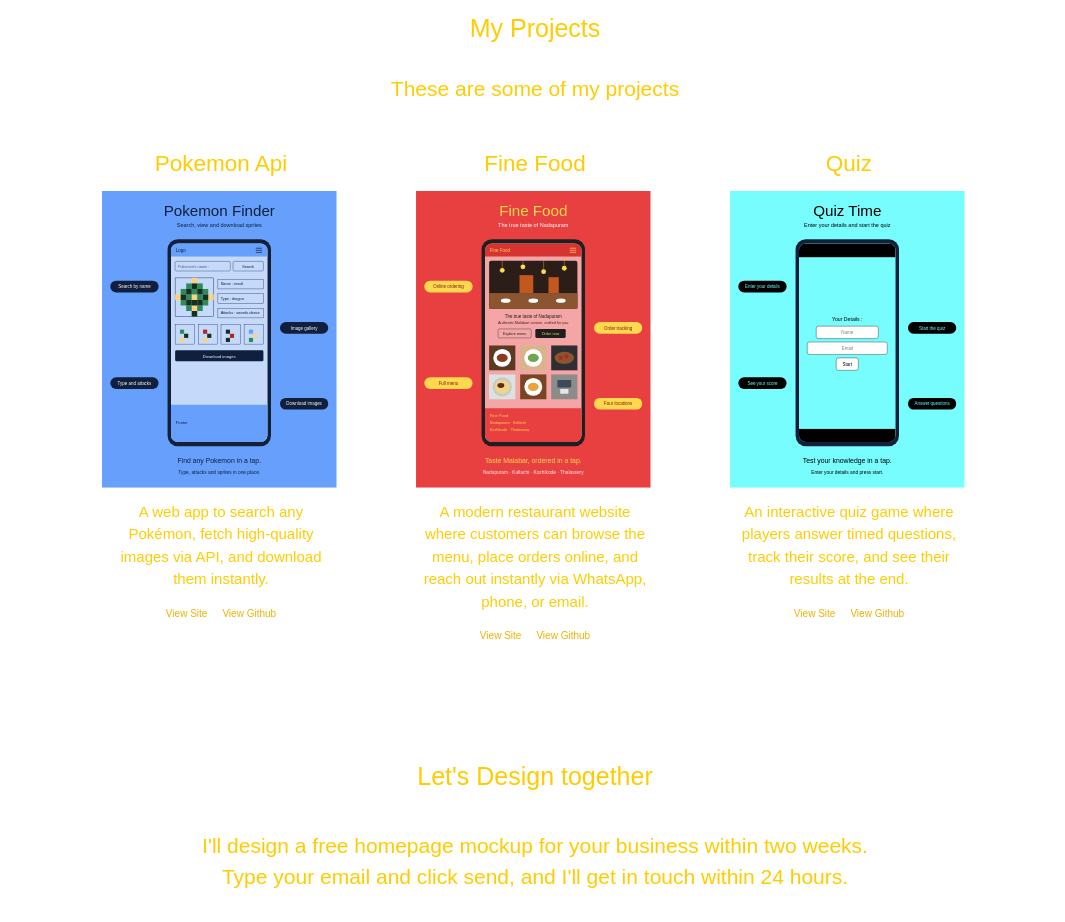
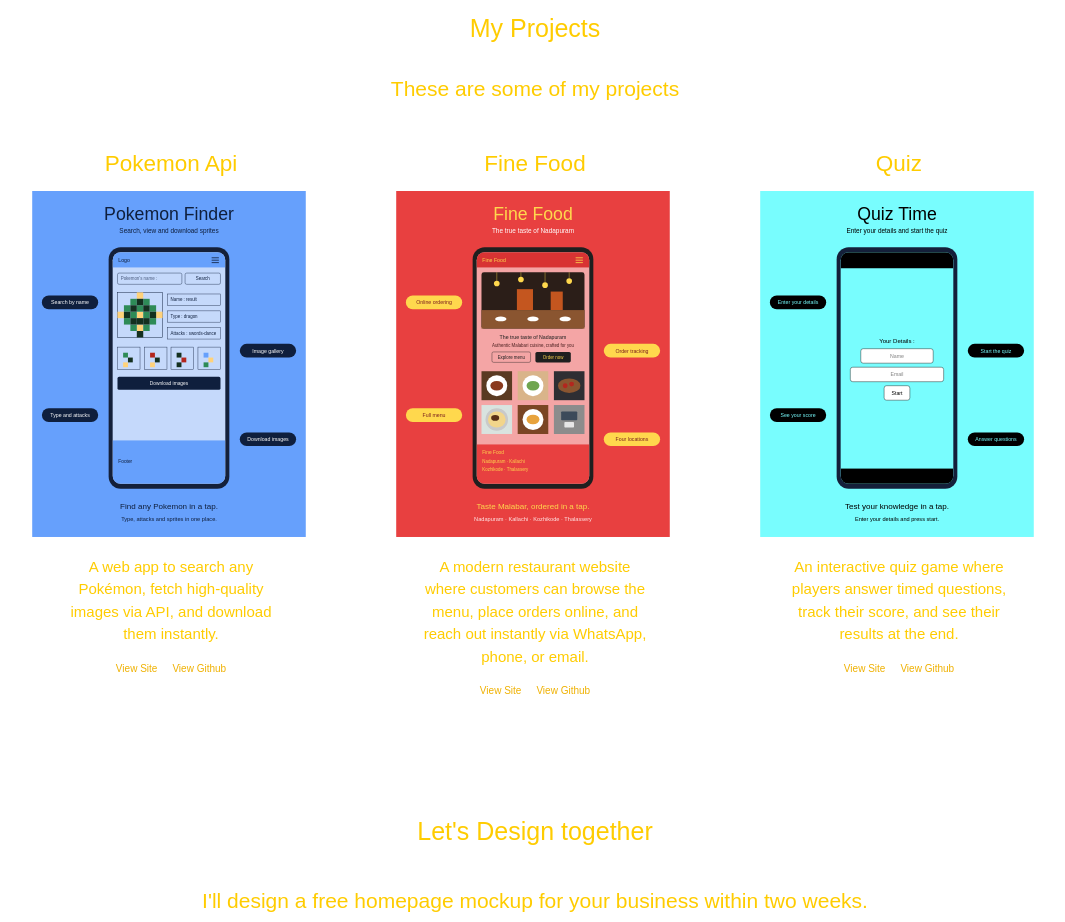
Before and after one commit to Webmav/my-portfolio, a React (Vite) app: page / in a window 1280 px wide. Shown: the part 1380-2302 px from the top of the page, without its empty margins (105-1170 px from the left). Built offline with nearby package versions, Linux system fonts and the light colour scheme; a web font is replaced by a local one.

Commit message:
Changed style of project to flex-wrap and justify-center. And some minor style change to project card.

```diff
--- a/src/components/ProjectCard.jsx
+++ b/src/components/ProjectCard.jsx
@@ -14,13 +14,13 @@ const ProjectCard = ( {projectNumber} ) => {
                     <img
                         src={ projects[projectNumber].imgSrc }
                         alt=""
-                        className='justify-self-center self-center w-[112px] md:w-[250px] h-[140px] md:h-[300px]'
+                        className='justify-self-center self-center w-[112px] md:w-[300px] h-[140px] md:h-[350px]'
                     />
                 </NavLink>
 
                 {/* <h3 className='text-[5px] md:text-[10px] my-[10px] md:mt-[10px] ml-[15px] md:ml-[10px] '>{ projects[projectNumber].category }</h3> */}
 
-                <p className="my-[5px] md:my-[10px] justify-self-center self-center text-center text-[8.5px] md:text-[15px] max-w-[95px] md:max-w-[230px]">
+                <p className="my-[5px] md:my-[15px] justify-self-center self-center text-center text-[8.5px] md:text-[15px] max-w-[95px] md:max-w-[230px]">
                     { projects[projectNumber].description }
                 </p>
 
--- a/src/components/Projects.jsx
+++ b/src/components/Projects.jsx
@@ -29,7 +29,7 @@ export default function Projects() {
                 <button className="border border-white rounded-[100vw] bg-accent-800 py-[3.42px] md:py-[5.35px] md:px-[13.5px] px-[8.5px] text-[6.67px] md:text-[10px] hover:bg-accent-900 hover:text-primary-50 ">App Design</button>
             </div> */}
 
-            <div className='flex mt-[22.67px] md:mt-[33px] mx-[5px] gap-[33px] shrink-0' id='project-wrapper'>
+            <div className='flex flex-wrap justify-center mt-[22.67px] md:mt-[33px] mx-[5px] sm:gap-[33px] shrink-0' id='project-wrapper'>
                 <ProjectCard projectNumber={'0'} />
                 <ProjectCard projectNumber={'1'} />
                 <ProjectCard projectNumber={'2'} />
```
